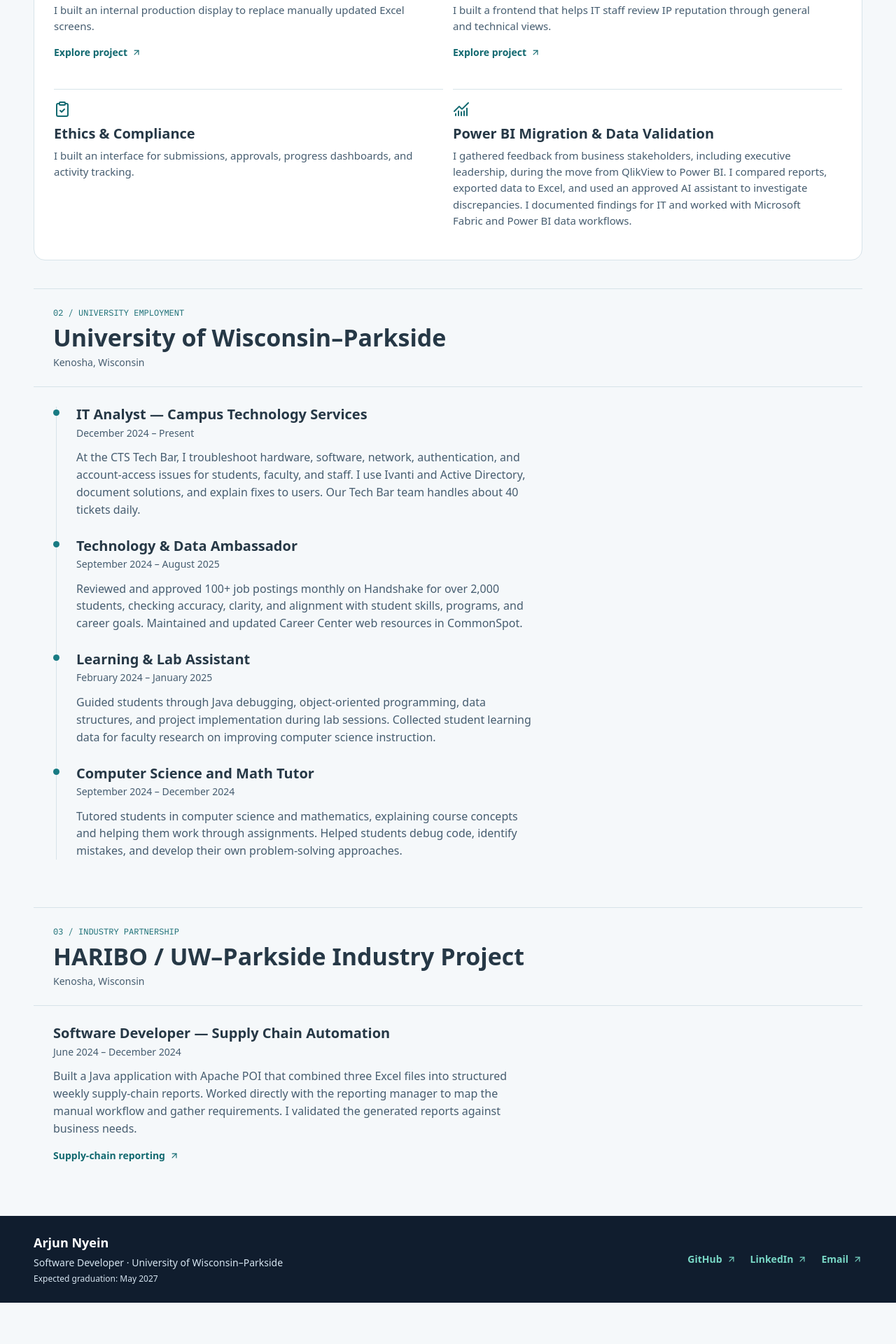
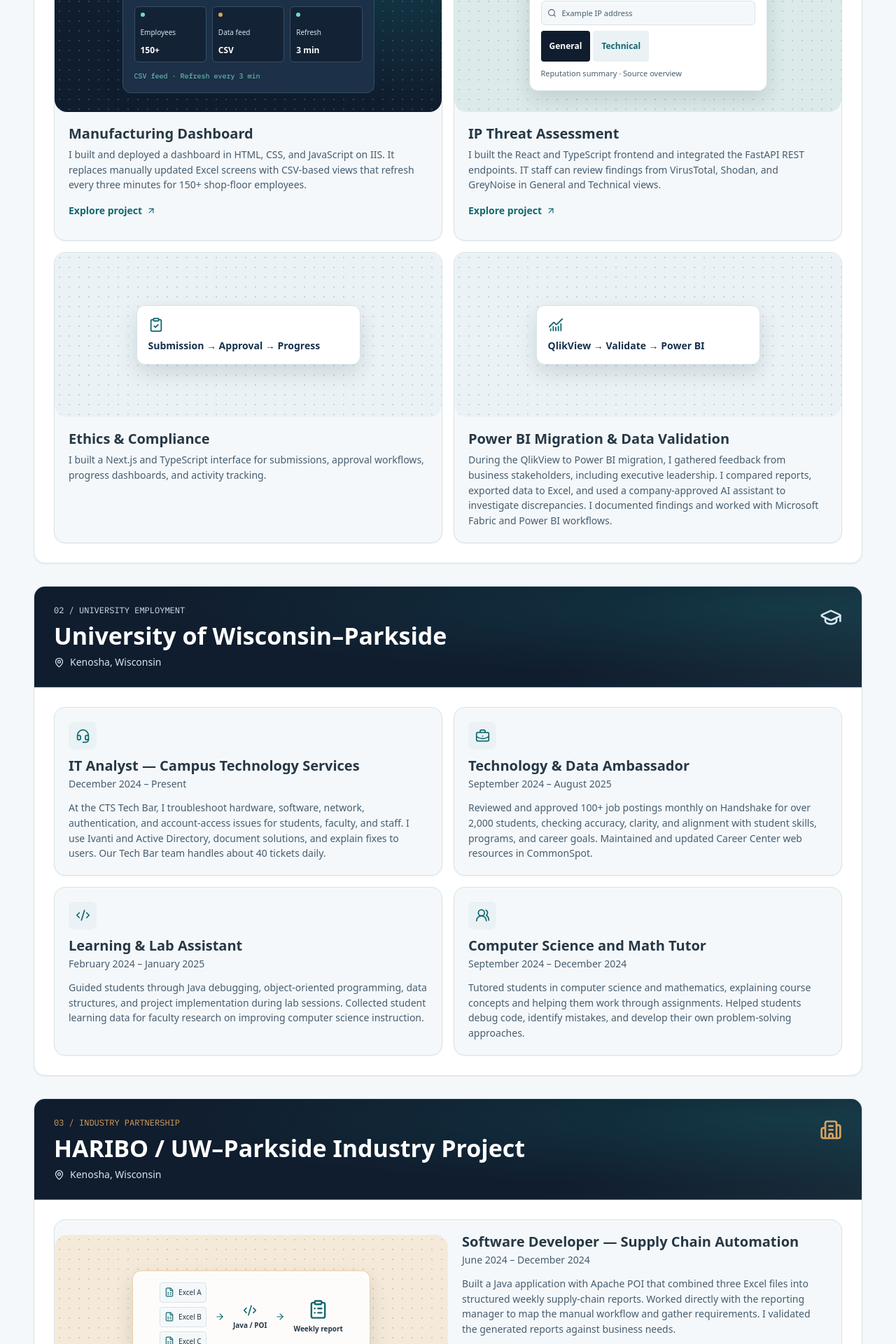
Before and after one commit to ArjunNyein/arjun-portfolio, a Next.js app: page /experience in a window 1280 px wide. Shown: the part 620-2540 px from the top of the page at 70% size. Before the commit the page ends 2481 px from the top, so only its background shows below. Built offline with nearby package versions, Linux system fonts and the light colour scheme.

Commit message:
Unify experience cards and deepen portfolio stories

```diff
--- a/app/experience/page.tsx
+++ b/app/experience/page.tsx
@@ -1,7 +1,8 @@
 import type { Metadata } from "next";
 import Link from "next/link";
-import { ArrowUpRight, ChartNoAxesCombined, ClipboardCheck, Monitor, ShieldCheck } from "lucide-react";
+import { ArrowUpRight, BriefcaseBusiness, Building2, ChartNoAxesCombined, ClipboardCheck, Code2, Factory, GraduationCap, Headset, MapPin, UsersRound } from "lucide-react";
 import { PageIntro } from "@/components/site";
+import { ProjectArt } from "@/components/project-art";
 import { experience, type Role } from "@/content/portfolio";
 
 export const metadata: Metadata = {
@@ -9,65 +10,97 @@ export const metadata: Metadata = {
   description: "Arjun Nyein’s work across Twin Disc, UW–Parkside campus technology and student support, and a HARIBO industry project.",
 };
 
-const internshipIcons = [Monitor, ShieldCheck, ClipboardCheck, ChartNoAxesCombined];
+const employerStyles = [
+  { label: "Corporate IT internship", icon: Factory, accent: "text-mint" },
+  { label: "University employment", icon: GraduationCap, accent: "text-cloud" },
+  { label: "Industry partnership", icon: Building2, accent: "text-amber" },
+];
 
-function RoleDetails({ role }: { role: Role }) {
+const campusIcons = [Headset, BriefcaseBusiness, Code2, UsersRound];
+
+function RoleHeading({ role }: { role: Role }) {
   return (
-    <div className="min-w-0">
+    <>
       <h3 className="text-xl">{role.title}</h3>
       <p className="mt-1 text-sm font-medium text-muted">{role.dates}</p>
-      {role.contributions.length > 0 && (
-        <p className="mt-3 max-w-[72ch] text-muted">{role.contributions.join(" ")}</p>
-      )}
-      {role.highlights && (
-        <div className="mt-5 grid gap-3.5 sm:grid-cols-2">
-          {role.highlights.map(({ title, description, href }, index) => {
-            const Icon = internshipIcons[index];
-            return (
-              <section key={title} className="border-t border-line py-4 sm:pr-5">
-                <Icon size={24} className="mb-3 text-teal" aria-hidden="true" />
-                <h4 className="text-xl">{title}</h4>
-                <p className="mt-2 text-[15px] text-muted">{description}</p>
-                {href && <Link href={href} aria-label={`Explore ${title}`} className="inline-link mt-1">Explore project <ArrowUpRight size={14} aria-hidden="true" /></Link>}
-              </section>
-            );
-          })}
-        </div>
-      )}
-      {role.links?.map(({ label, href }) => (
-        <Link key={href} href={href} className="inline-link mt-1">
-          {label} <ArrowUpRight size={14} aria-hidden="true" />
-        </Link>
-      ))}
-    </div>
+    </>
   );
 }
 
 export default function Experience() {
+  const internship = experience[0].roles[0];
+  const reporting = experience[2].roles[0];
+
   return (
     <>
       <PageIntro label="Work experience" title="Where I’ve learned by doing." description="A mix of software development, campus IT, and helping people work with technology." />
-      <section className="shell section-pad space-y-10" aria-label="Employers and roles">
-        {experience.map(({ employer, location, roles }, index) => (
-          <article key={employer} className={index === 0 ? "overflow-hidden rounded-2xl border border-line bg-white" : "border-t border-line"}>
-            <header className={`border-b p-5 sm:px-7 sm:py-6 ${index === 0 ? "hero-surface border-steel bg-navy text-white" : "border-line"}`}>
-              <p className={`eyebrow ${index === 0 ? "text-mint" : "text-teal"}`}>0{index + 1} / {index === 2 ? "Industry partnership" : index === 0 ? "Corporate IT internship" : "University employment"}</p>
-              <h2 className="mt-1.5 text-[27px] sm:text-[34px]">{employer}</h2>
-              <p className={`mt-1.5 text-sm ${index === 0 ? "text-cloud" : "text-muted"}`}>{location}</p>
+      <section className="shell section-pad space-y-8" aria-label="Employers and roles">
+        {experience.map(({ employer, location, roles }, index) => {
+          const { label, icon: Icon, accent } = employerStyles[index];
+          return (
+            <article key={employer} className="card overflow-hidden">
+              <header className="hero-surface flex items-start justify-between gap-4 border-b border-steel bg-navy p-5 text-white sm:px-7 sm:py-6">
+                <div>
+                  <p className={`eyebrow ${accent}`}>0{index + 1} / {label}</p>
+                  <h2 className="mt-2 text-[27px] sm:text-[34px]">{employer}</h2>
+                  <p className="mt-2 flex items-center gap-2 text-sm text-cloud"><MapPin size={15} aria-hidden="true" /> {location}</p>
+                </div>
+                <Icon size={32} className={`mt-1 shrink-0 ${accent}`} aria-hidden="true" />
               </header>
               <div className="p-5 sm:p-7">
-              {roles.length === 1 ? <RoleDetails role={roles[0]} /> : (
-                <ol className="ml-1 space-y-7 border-l border-line pl-5 sm:pl-7">
-                  {roles.map((role) => (
-                    <li key={role.title} className="relative before:absolute before:top-1 before:-left-[25px] before:size-[9px] before:rounded-full before:bg-accent sm:before:-left-[33px]">
-                      <RoleDetails role={role} />
+                {index === 0 && (
+                  <>
+                    <RoleHeading role={internship} />
+                    <div className="mt-5 grid gap-4 md:grid-cols-2">
+                      {internship.highlights?.map(({ title, description, href }, highlight) => (
+                        <section key={title} className="card overflow-hidden bg-surface">
+                          {highlight < 2 ? <ProjectArt id={highlight === 0 ? "manufacturing-dashboard" : "ip-threat-assessment"} /> : (
+                            <div className="artboard bg-mist">
+                              <div className="art-frame grid w-full max-w-xs gap-2 border-line bg-white p-4 text-sm text-ink">
+                                {highlight === 2 ? <ClipboardCheck size={22} className="text-teal" aria-hidden="true" /> : <ChartNoAxesCombined size={22} className="text-teal" aria-hidden="true" />}
+                                <p className="font-bold">{highlight === 2 ? "Submission → Approval → Progress" : "QlikView → Validate → Power BI"}</p>
+                              </div>
+                            </div>
+                          )}
+                          <div className="p-4 sm:p-5">
+                            <h4 className="text-xl">{title}</h4>
+                            <p className="mt-2 text-sm text-muted">{description}</p>
+                            {href && <Link href={href} aria-label={`Explore ${title}`} className="inline-link mt-1">Explore project <ArrowUpRight size={14} aria-hidden="true" /></Link>}
+                          </div>
+                        </section>
+                      ))}
+                    </div>
+                  </>
+                )}
+                {index === 1 && (
+                  <ul className="grid gap-4 md:grid-cols-2">
+                    {roles.map((role, position) => {
+                      const RoleIcon = campusIcons[position];
+                      return (
+                        <li key={role.title} className="card bg-surface p-4 sm:p-5">
+                          <div className="mb-3 flex size-10 items-center justify-center rounded-lg bg-mist text-teal"><RoleIcon size={21} aria-hidden="true" /></div>
+                          <RoleHeading role={role} />
+                          <p className="mt-3 text-sm text-muted">{role.contributions.join(" ")}</p>
                         </li>
-                  ))}
-                </ol>
+                      );
+                    })}
+                  </ul>
+                )}
+                {index === 2 && (
+                  <div className="card grid items-center overflow-hidden bg-surface md:grid-cols-2">
+                    <ProjectArt id="haribo-reporting" />
+                    <div className="p-4 sm:p-5">
+                      <RoleHeading role={reporting} />
+                      <p className="mt-3 text-sm text-muted">{reporting.contributions.join(" ")}</p>
+                      <p className="mt-3 text-sm text-ink"><strong className="mr-2 inline-block rounded-md bg-sand px-2.5 py-1">~75%</strong> estimated reduction in report preparation time</p>
+                      {reporting.links?.map(({ label, href }) => <Link key={href} href={href} className="inline-link mt-1">{label} <ArrowUpRight size={14} aria-hidden="true" /></Link>)}
+                    </div>
+                  </div>
                 )}
               </div>
             </article>
-        ))}
+          );
+        })}
       </section>
     </>
   );
--- a/app/globals.css
+++ b/app/globals.css
@@ -134,3 +134,9 @@ dialog::backdrop { background: rgb(16 29 46 / 66%); }
 @media (prefers-reduced-motion: no-preference) {
   .art-view { animation: enter 180ms ease-out; }
 }
+
+@media (hover: hover) and (pointer: fine) and (prefers-reduced-motion: no-preference) {
+  .hobby-tile svg { transition: transform 200ms ease; }
+  .hobby-tile:hover svg { transform: translateY(-3px) rotate(-6deg); }
+  .project-story:focus-within { border-color: var(--color-accent); }
+}
--- a/components/project-art.tsx
+++ b/components/project-art.tsx
@@ -1,4 +1,4 @@
-import { ArrowRight, Check, ClipboardList, FileSpreadsheet, GraduationCap, Monitor, RefreshCw, UserRound } from "lucide-react";
+import { ArrowRight, Check, ClipboardList, Code2, FileSpreadsheet, GraduationCap, Monitor, RefreshCw, UserRound } from "lucide-react";
 import { ThreatViews } from "@/components/threat-views";
 
 export function ProjectArt({ id }: { id: string }) {
@@ -13,11 +13,11 @@ export function ProjectArt({ id }: { id: string }) {
             <RefreshCw size={15} className="art-refresh text-mint" />
           </div>
           <div className="mt-3 grid grid-cols-3 gap-2">
-            {["Production", "Status", "Shift"].map((label, index) => (
+            {["Employees", "Data feed", "Refresh"].map((label, index) => (
               <div key={label} className="rounded-md border border-steel bg-navy/70 p-2">
                 <div className={`mb-2 size-1.5 rounded-full ${index === 1 ? "bg-amber" : "bg-mint"}`} />
                 <span className="text-[10px]">{label}</span>
-                <span className="mt-2 block h-1 w-3/4 rounded bg-steel" />
+                <span className="mt-2 block text-xs font-bold text-white">{["150+", "CSV", "3 min"][index]}</span>
               </div>
             ))}
           </div>
@@ -47,11 +47,13 @@ export function ProjectArt({ id }: { id: string }) {
   if (id === "haribo-reporting") {
     return (
       <div className="artboard bg-sand" aria-hidden="true">
-        <div className="art-frame flex w-full max-w-[340px] items-center justify-center gap-3 border-amber/50 bg-white/85 p-4 sm:gap-6">
+        <div className="art-frame flex w-full max-w-[340px] items-center justify-center gap-1.5 border-amber/50 bg-white/85 p-2 sm:gap-3 sm:p-4">
           <div className="grid gap-1.5">
-            {["Workbook A", "Workbook B", "Workbook C"].map((label) => <span key={label} className="flex items-center gap-1.5 rounded border border-line bg-surface px-2 py-1.5 text-[10px]"><FileSpreadsheet size={14} className="text-teal" />{label}</span>)}
+            {["Excel A", "Excel B", "Excel C"].map((label) => <span key={label} className="flex items-center gap-1.5 rounded border border-line bg-surface px-1.5 py-1.5 text-[10px]"><FileSpreadsheet size={14} className="text-teal" />{label}</span>)}
           </div>
-          <ArrowRight size={20} className="shrink-0 text-teal" />
+          <ArrowRight size={14} className="shrink-0 text-teal" />
+          <div className="grid shrink-0 justify-items-center gap-1 text-[10px] font-bold"><Code2 size={20} className="text-teal" />Java / POI</div>
+          <ArrowRight size={14} className="shrink-0 text-teal" />
           <div className="grid justify-items-center gap-1.5 text-center text-[10px] font-bold"><ClipboardList size={29} className="text-teal" />Weekly report</div>
         </div>
       </div>
@@ -60,10 +62,10 @@ export function ProjectArt({ id }: { id: string }) {
 
   return (
     <div className="artboard bg-mist" aria-hidden="true">
-      <div className="art-frame flex w-full max-w-[350px] items-center gap-3 border-line bg-white p-3 sm:p-4">
-        <div className="flex-1 rounded-lg bg-navy p-3 text-white"><Monitor size={17} className="mb-2 text-mint" /><p className="text-[10px] font-bold">Instructor</p><span className="mt-2 block h-1.5 w-4/5 rounded bg-steel" /></div>
+      <div className="art-frame flex w-full max-w-[350px] items-center gap-1.5 border-line bg-white p-2 sm:gap-3 sm:p-4">
+        <div className="min-w-0 flex-1 rounded-lg bg-navy p-2 text-white sm:p-3"><Monitor size={17} className="mb-2 text-mint" /><p className="text-[10px] font-bold">Instructor</p><span className="mt-2 block h-1.5 w-4/5 rounded bg-steel" /></div>
         <span className="grid shrink-0 justify-items-center gap-1 text-[9px] font-bold text-teal"><span className="size-2 rounded-full bg-accent" />Live sync</span>
-        <div className="flex-1 rounded-lg bg-mist p-3 text-ink"><UserRound size={17} className="mb-2 text-teal" /><p className="text-[10px] font-bold">Student</p><span className="mt-1 flex items-center gap-1 text-[9px]"><Check size={10} /> Checkpoint</span></div>
+        <div className="min-w-0 flex-1 rounded-lg bg-mist p-2 text-ink sm:p-3"><UserRound size={17} className="mb-2 text-teal" /><p className="text-[10px] font-bold">Student</p><span className="mt-1 flex items-center gap-1 text-[9px]"><Check className="shrink-0" size={10} /> Checkpoint</span></div>
       </div>
     </div>
   );
--- a/components/project-card.tsx
+++ b/components/project-card.tsx
@@ -9,12 +9,13 @@ export function ProjectCard({ project, index, featured = false, summary }: { pro
   const Heading = detailed ? "h2" : "h3";
 
   return (
-    <article id={detailed ? project.id : undefined} className={`project-story min-w-0 scroll-mt-5 border-t border-line pt-4 ${featured ? "md:col-span-2 lg:grid lg:grid-cols-[1.15fr_1fr] lg:items-center lg:gap-10" : ""}`}>
+    <article id={detailed ? project.id : undefined} className={`card card-hover project-story min-w-0 scroll-mt-5 p-4 sm:p-5 ${featured ? "md:col-span-2 lg:grid lg:grid-cols-[1.15fr_1fr] lg:items-center lg:gap-10" : ""}`}>
       <ProjectArt id={project.id} />
       <div className={`flex flex-col items-start pt-5 ${featured ? "lg:py-4" : ""}`}>
         <p className="eyebrow text-teal">{detailed && `${String(index + 1).padStart(2, "0")} / `}{project.category}</p>
         <Heading className={`mt-2 ${featured ? "text-[32px] sm:text-[42px]" : "text-[25px] sm:text-[30px]"}`}>{project.title}</Heading>
         <p className="mt-2 text-muted">{summary ?? project.summary}</p>
+        {detailed && <p className="mt-3 text-sm text-ink"><strong>My role</strong> · {project.role}</p>}
         {detailed && project.id === "haribo-reporting" && (
           <p className="mt-3 text-sm text-ink"><strong className="mr-2 inline-block rounded-md bg-sand px-2.5 py-1 text-base">~75%</strong> estimated reduction in preparation time</p>
         )}
--- a/content/portfolio.ts
+++ b/content/portfolio.ts
@@ -21,6 +21,7 @@ export type Project = {
   title: string;
   category: string;
   summary: string;
+  role: string;
   contribution: string;
   outcome: string;
   stack: readonly string[];
@@ -34,6 +35,7 @@ export const projects: readonly Project[] = [
     title: "Twin Disc Manufacturing Dashboard",
     category: "Twin Disc / Internal web app",
     summary: "Production information, without the manual refresh.",
+    role: "Built and deployed the IIS dashboard and connected its CSV data.",
     contribution: "I built and deployed the dashboard on IIS using HTML, CSS, and JavaScript. It reads structured CSV files and refreshes production views every three minutes.",
     outcome: "Replaced manually updated Excel production displays for 150+ shop-floor employees.",
     stack: ["HTML", "CSS", "JavaScript", "IIS", "CSV"],
@@ -44,6 +46,7 @@ export const projects: readonly Project[] = [
     title: "IP Threat Assessment",
     category: "Cybersecurity / Internal web app",
     summary: "One IP address, two levels of detail.",
+    role: "Built the React frontend and integrated the FastAPI endpoints.",
     contribution: "I worked alongside a cybersecurity intern on an internal tool for the IT team. I built the React and TypeScript frontend and connected it to the FastAPI backend my teammate developed.",
     outcome: "The tool brings together VirusTotal, Shodan, and GreyNoise findings in a general summary and a more detailed technical view.",
     stack: ["React", "TypeScript", "Vite", "Tailwind CSS", "FastAPI", "REST APIs"],
@@ -53,6 +56,7 @@ export const projects: readonly Project[] = [
     title: "GradTracker",
     category: "Full-stack web app / Four-person team",
     summary: "Degree planning that’s easier to follow.",
+    role: "Built admin features and sign-in flows, and wrote frontend tests.",
     contribution: "Our four-person team built GradTracker for students and academic advisors. I worked on administration pages, search and sorting, sign-in flows, and protected routes. I also wrote automated tests with Vitest and React Testing Library.",
     outcome: "University team project for students and academic advisors. The frontend source is public.",
     stack: ["Next.js", "TypeScript", "Supabase", "Vitest", "React Testing Library"],
@@ -63,6 +67,7 @@ export const projects: readonly Project[] = [
     title: "HARIBO Supply Chain Reporting",
     category: "Business process automation / Industry project",
     summary: "Less time preparing reports. More time for the actual work.",
+    role: "Wrote the Java reporting tool and validated its output with the reporting manager.",
     contribution: "I developed a Java application with Apache POI to turn three Excel files into one structured weekly report. I gathered requirements with the reporting manager and validated the output against business needs.",
     outcome: "Replaced manual report preparation and reduced preparation time by an estimated 75%.",
     stack: ["Java", "Apache POI", "Excel"],
@@ -72,6 +77,7 @@ export const projects: readonly Project[] = [
     title: "Lab Checkpoint Sign-Off Application",
     category: "Full-stack app / Team prototype",
     summary: "Lab check-ins, updated in real time.",
+    role: "Connected instructor and student views using WebSockets.",
     contribution: "On a four-person team, I implemented WebSocket communication between React and Spring Boot so instructors and students could see checkpoint updates and help requests without refreshing.",
     outcome: "The four-person university prototype included instructor-generated join codes, student sign-ins, live checkpoint updates, and CSV exports for Canvas.",
     stack: ["React", "Spring Boot", "MongoDB", "WebSockets"],
@@ -95,10 +101,10 @@ export const experience: readonly { employer: string; location: string; roles: r
       dates: "May 2026 – August 2026",
       contributions: [],
       highlights: [
-        { title: "Manufacturing Dashboard", description: "I built an internal production display to replace manually updated Excel screens.", href: "/projects/manufacturing-dashboard" },
-        { title: "IP Threat Assessment", description: "I built a frontend that helps IT staff review IP reputation through general and technical views.", href: "/projects#ip-threat-assessment" },
-        { title: "Ethics & Compliance", description: "I built an interface for submissions, approvals, progress dashboards, and activity tracking." },
-        { title: "Power BI Migration & Data Validation", description: "I gathered feedback from business stakeholders, including executive leadership, during the move from QlikView to Power BI. I compared reports, exported data to Excel, and used an approved AI assistant to investigate discrepancies. I documented findings for IT and worked with Microsoft Fabric and Power BI data workflows." },
+        { title: "Manufacturing Dashboard", description: "I built and deployed a dashboard in HTML, CSS, and JavaScript on IIS. It replaces manually updated Excel screens with CSV-based views that refresh every three minutes for 150+ shop-floor employees.", href: "/projects/manufacturing-dashboard" },
+        { title: "IP Threat Assessment", description: "I built the React and TypeScript frontend and integrated the FastAPI REST endpoints. IT staff can review findings from VirusTotal, Shodan, and GreyNoise in General and Technical views.", href: "/projects#ip-threat-assessment" },
+        { title: "Ethics & Compliance", description: "I built a Next.js and TypeScript interface for submissions, approval workflows, progress dashboards, and activity tracking." },
+        { title: "Power BI Migration & Data Validation", description: "During the QlikView to Power BI migration, I gathered feedback from business stakeholders, including executive leadership. I compared reports, exported data to Excel, and used a company-approved AI assistant to investigate discrepancies. I documented findings and worked with Microsoft Fabric and Power BI workflows." },
       ],
     }],
   },
```
Also changed, not shown: app/about/page.tsx (+10 -4 lines). Lines whose indentation alone changed are shown as unchanged.
